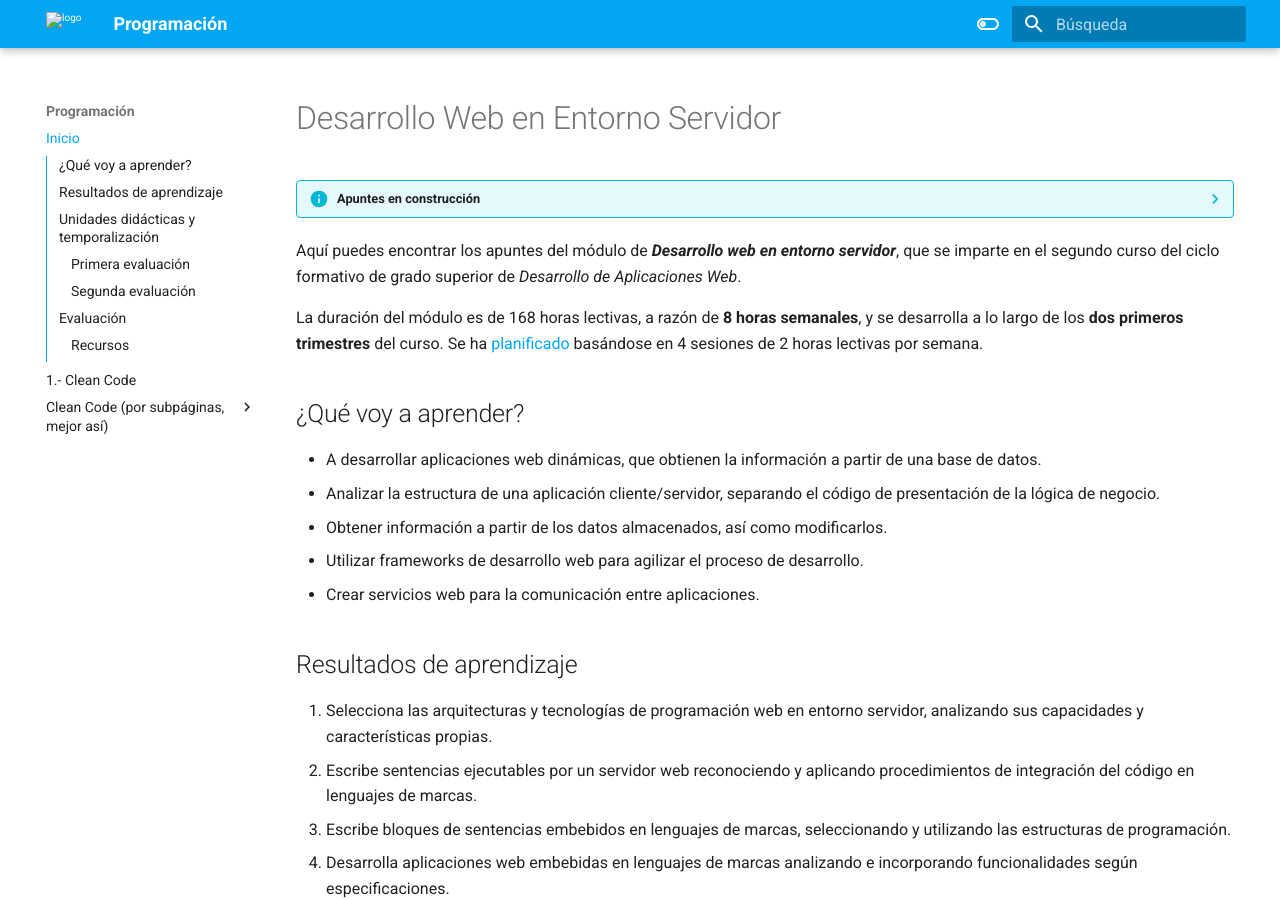
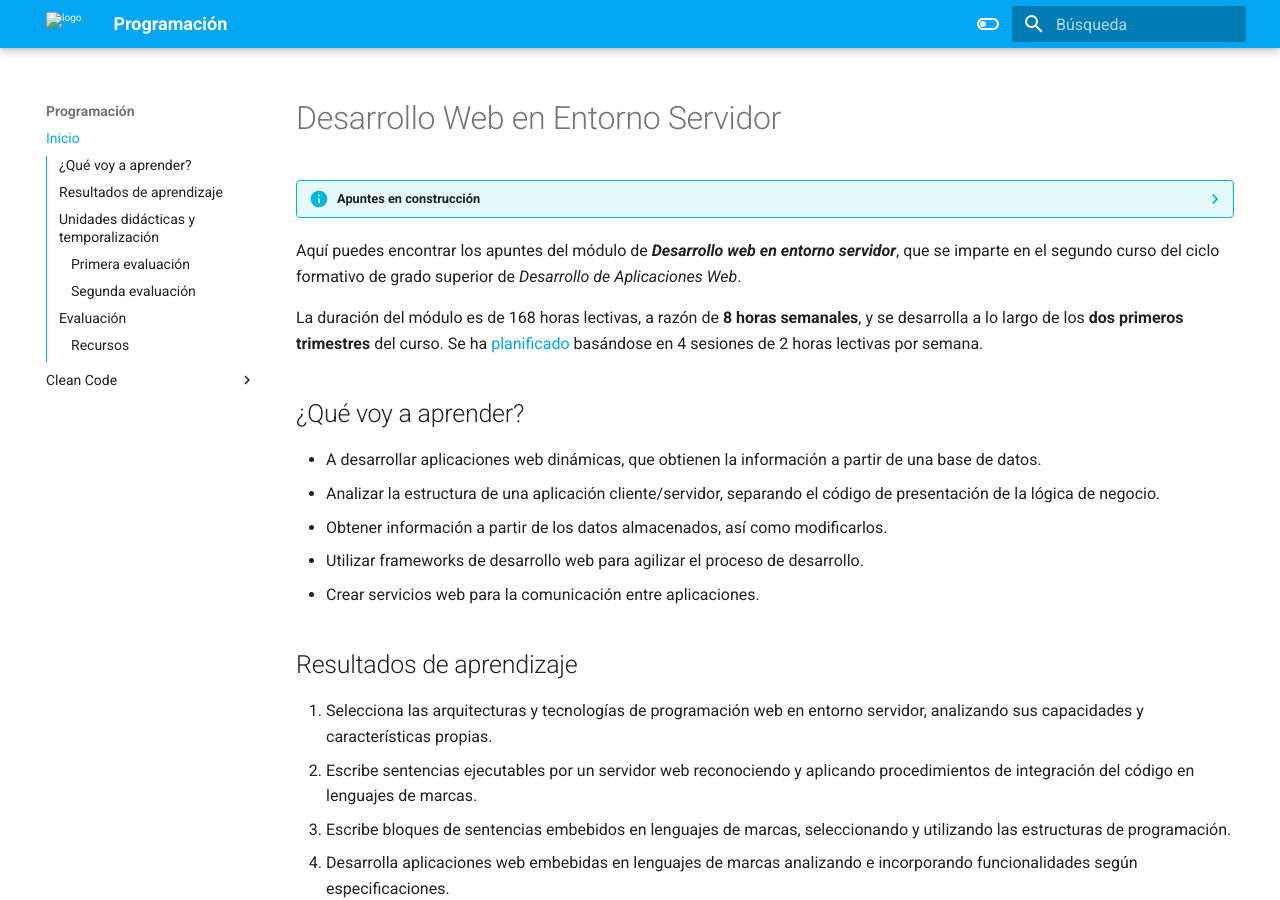
Before and after one commit to elblo/prog, an MkDocs documentation site: the page built from docs/index.md, in a window 1280 px wide and 900 px high. Built offline with MkDocs 1.6.1 and Material for MkDocs 9.7.7, drawn with Linux system fonts in a browser that asks for light colours.

Commit message:
Cambiada estructura

```diff
--- a/mkdocs.yml
+++ b/mkdocs.yml
@@ -4,10 +4,8 @@
 
 nav:
   - "Inicio": "index.md"
-  - "1.- Clean Code": "cleancode.md"
-  # - "10.- Servicios REST": "10laravelRest.md"
-  - "Clean Code (por subpáginas, mejor así)": # Importante al ser categoría, NO enlazar a ningún md
-    - "Refactorización": "cleancode.md"
+  - "Clean Code": # Importante al ser categoría, NO enlazar a ningún md
+    - "Refactorización": "./cleancode/refactoring.md"
   #  - "Tema 9": "09actividadesResueltas.md"
 
 
```
Also changed, not shown: docs/cleancode/refactoring.md (renamed from docs/cleancode.md), docs/imagenes/cleancode/favicon.png (added), docs/imagenes/cleancode/logoies.png (added), docs/imagenes/cleancode/readme-gh-pages.png (added).
